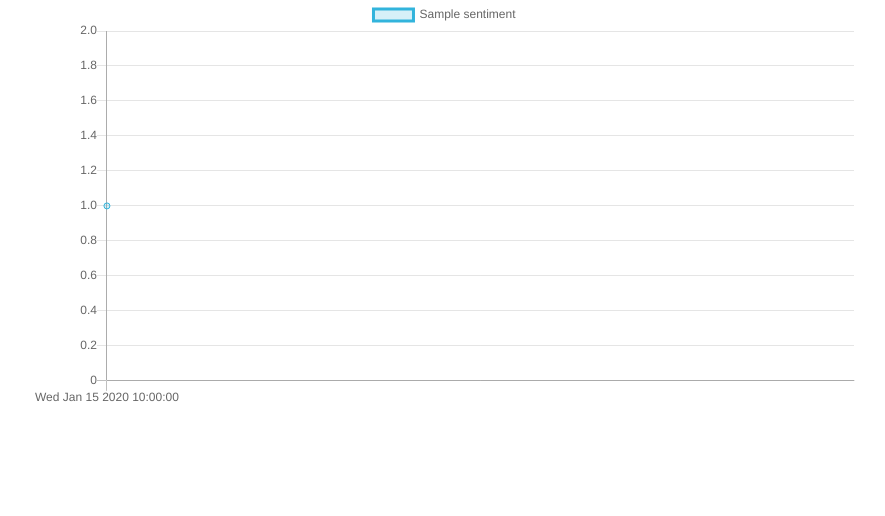
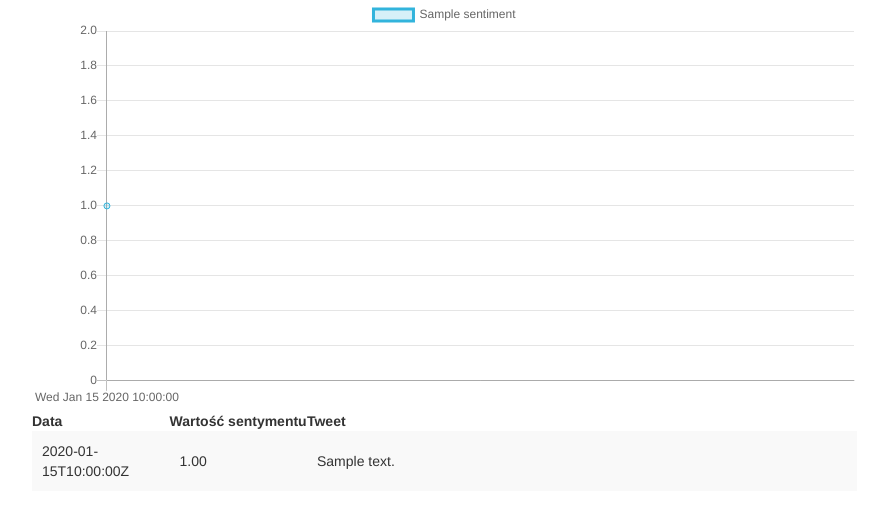
Before and after one commit to theddnc/sentiment-app, a Django app: a page that uses ui/templates/keyword_detail_component.html in a window 1280 px wide. Shown: the part 217-733 px from the top of the page, without its empty margins (338-1223 px from the left). Run offline with Django 3.2, Linux system fonts and the light colour scheme; tables that the repository leaves empty hold one stand-in row (values such as "Sample post"); some libraries are stand-ins or nearby versions.

Commit message:
Added tweet table

```diff
--- a/ui/templates/keyword_detail_component.html
+++ b/ui/templates/keyword_detail_component.html
@@ -5,4 +5,26 @@
     <p><strong>Ostatni tweet</strong>: {{ last_tweet.text }}</p>
 
     <canvas id="sentiment-chart" width="600" height="300"></canvas>
+
+    <div>
+        <table class="table-striped table-hover">
+        <thead>
+        <tr>
+            <th>Data</th>
+            <th>Wartość sentymentu</th>
+            <th>Tweet</th>
+        </tr>
+        </thead>
+        <tbody>
+        {% for sentiment in sentiments.list %}
+            <tr>
+                <td style="padding: 10px" class="col-md-2">{{ sentiment.created_date }}</td>
+                <td style="padding: 10px" class="col-md-2">{{ sentiment.value }}</td>
+                <td style="padding: 10px" class="col-md-8">{{ sentiment.tweet.text }}</td>
+            </tr>
+        {% endfor %}
+        </tbody>
+        </table>
+    </div>
+
 </div>
--- a/ui/views.py
+++ b/ui/views.py
@@ -2,6 +2,7 @@ from django.db.models import Avg, Count
 from django.shortcuts import render
 
 from api.models import Keyword, KeywordSentiment, KeywordTweet
+from api.serializers import KeywordSerializer
 from forms import KeywordAdd
 
 
@@ -31,7 +32,7 @@ def keyword_detail(request, key):
     keyword = Keyword.objects.get(key=key)
     keywords = Keyword.objects.all()
     form = KeywordAdd()
-    return render(request, 'keyword_detail.html', {
+    parameters = {
         'keyword': keyword,
         'keywords': keywords,
         'sentiments': KeywordSentiment.objects.filter(keyword=keyword)
@@ -51,7 +52,9 @@ def keyword_detail(request, key):
             }
         ],
         'form': form
-    })
+    }
+    parameters['sentiments']['list'] = KeywordSerializer(keyword).data['sentiments']
+    return render(request, 'keyword_detail.html', parameters)
 
 
 def add_keyword_from_form(form):
```
